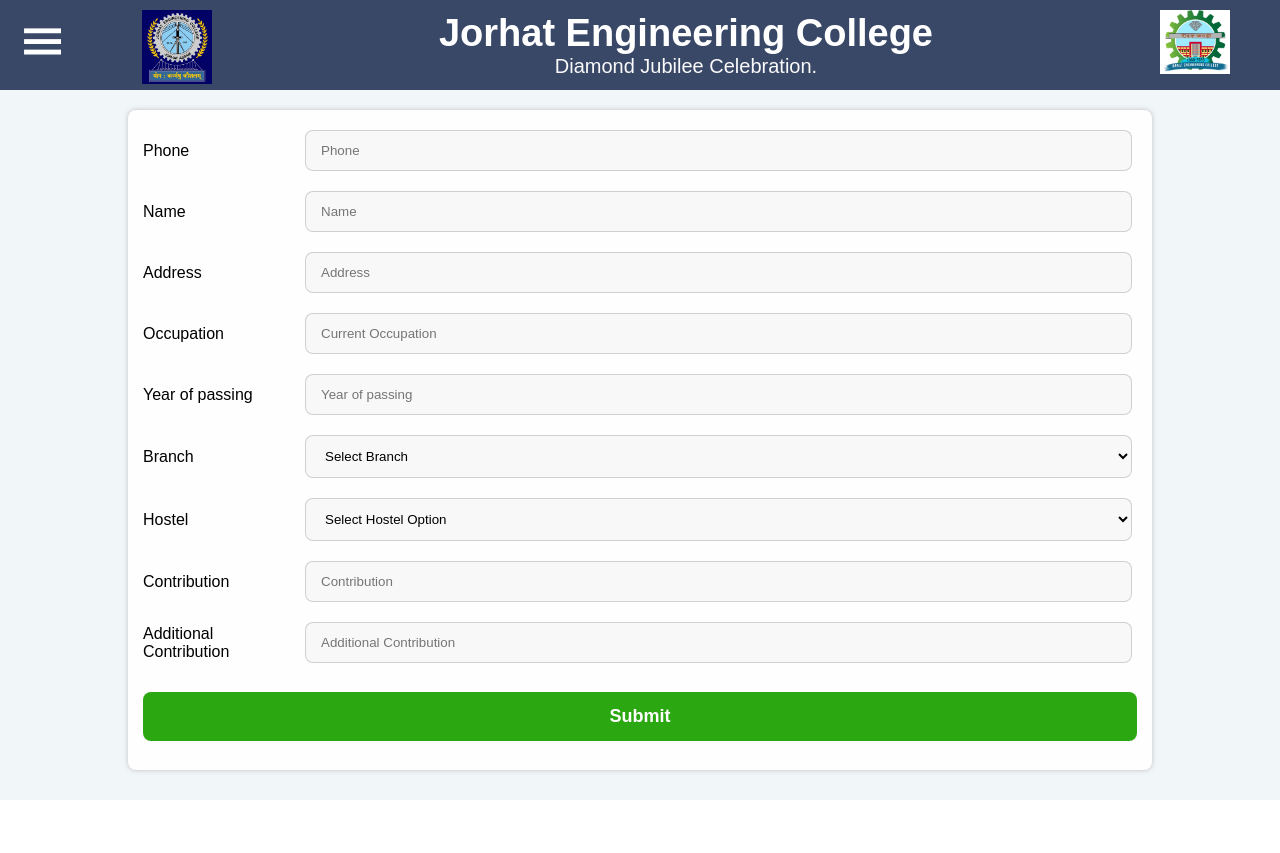
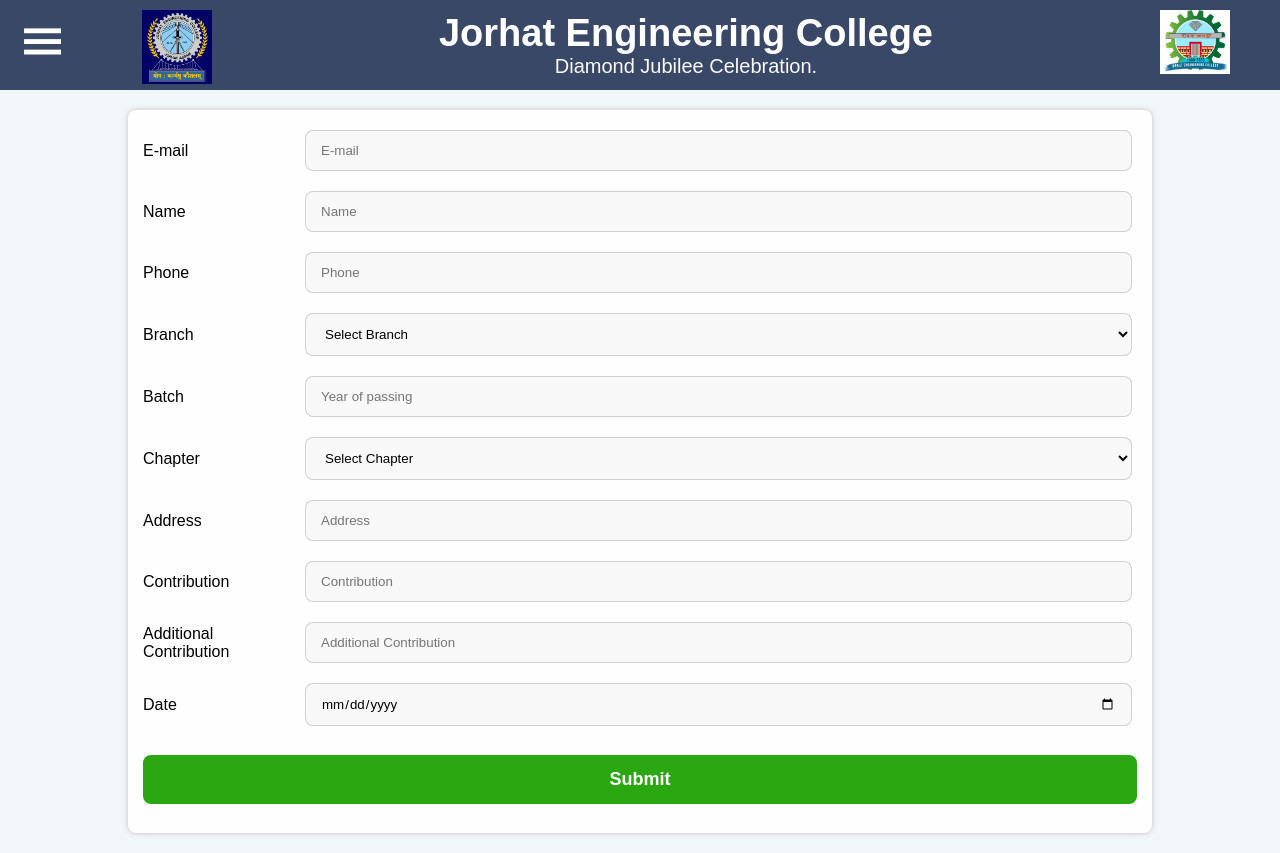
Before and after one commit to kaushikmedhi/jec, a PHP site: page / in a window 1280 px wide. Before the commit the page ends 800 px from the top, so only its background shows below. Run offline with PHP 8.4, Linux system fonts and the light colour scheme.

Commit message:
update 5oct

```diff
--- a/index.php
+++ b/index.php
@@ -41,25 +41,20 @@
 
                 <form action="reg.php" method="POST">
                     <div class="row">
-                        <label>Phone</label>
-                        <input type="number" min="10" name="phone" id="phone" onkeyup="GetDetail(this.value)" placeholder="Phone" required>
+                        <label>E-mail</label>
+                        <input type="email" name="email" id="email" onkeyup="GetDetail(this.value)" placeholder="E-mail" required>
                     </div>
+
                     <div class="row">
                         <label>Name</label>
                         <input type="text" name="name" id="name" placeholder="Name" required>
                     </div>
                     <div class="row">
-                        <label>Address</label>
-                        <input type="text" name="address" id="address" placeholder="Address" required>
+                        <label>Phone</label>
+                        <input type="number" min="10" name="phone" id="phone" placeholder="Phone">
                     </div>
-                    <div class="row">
-                        <label>Occupation</label>
-                        <input type="text" name="occupation" id="occupation" placeholder="Current Occupation" required>
-                    </div>
-                    <div class="row">
-                        <label>Year of passing</label>
-                        <input type="text" name="yop" id="yop" placeholder="Year of passing" required>
-                    </div>
+
+
                     <div class="row">
                         <label for="Branch">Branch</label>
                         <select name="branch" id="branch">
@@ -80,7 +75,67 @@
 
                         </select>
                     </div>
+
                     <div class="row">
+                        <label>Batch</label>
+                        <input type="number" min="4" max="4" name="yop" id="yop" placeholder="Year of passing">
+                    </div>
+
+                    <div class="row">
+                        <label>Chapter</label>
+                        <select name="chapter" id="chapter">
+
+                            <option value="" selected disabled>Select Chapter</option>
+
+                            <option value="Arunachal Pradesh">Arunachal Pradesh</option>
+
+                            <option value="Bengaluru">Bengaluru</option>
+
+                            <option value="Central Commitee">Central Commitee</option>
+
+                            <option value="Delhi NCR">Delhi NCR</option>
+
+                            <option value="Dibrugarh">Dibrugarh</option>
+
+                            <option value="Digboi">Digboi</option>
+
+                            <option value="Duliajan">Duliajan</option>
+
+                            <option value="Guwahati">Guwahati</option>
+
+                            <option value="Jorhat">Jorhat</option>
+
+                            <option value="Kolkata">Kolkata</option>
+
+                            <option value="Lakhimpur">Lakhimpur</option>
+
+                            <option value="Manipur">Manipur</option>
+
+                            <option value="Mumbai">Mumbai</option>
+
+                            <option value="Nagaon">Nagaon</option>
+
+                            <option value="NRL">NRL</option>
+
+                            <option value="Silchar">Silchar</option>
+
+                            <option value="Sivasagar">Sivasagar</option>
+
+                            <option value="Tezpur">Tezpur</option>
+
+                            <option value="USA">USA</option>
+
+                            <option value="Other">Other</option>
+
+                        </select>
+                    </div>
+
+                    <div class="row">
+                        <label>Address</label>
+                        <input type="text" name="address" id="address" placeholder="Address">
+                    </div>
+
+                    <!-- <div class="row">
                         <label for="hostel">Hostel</label>
                         <select name="hostel" id="hostel" onchange="yesno(this);">
 
@@ -96,7 +151,7 @@
                     <div class="row" id="yes" style="display: none;">
                         <label>Hostel no.</label>
                         <input type="text" name="hostel_no" id="hostel_no" placeholder="Hostel no.">
-                    </div>
+                    </div> -->
 
                     <div class="row">
                         <label>Contribution</label>
@@ -106,6 +161,11 @@
                     <div class="row">
                         <label for="">Additional Contribution</label>
                         <input type="number" min="0" name="add_contribution" id="add_contribution" placeholder="Additional Contribution">
+                    </div>
+
+                    <div class="row">
+                        <label for="">Date</label>
+                        <input type="date" name="date" id="date" required>
                     </div>
 
                     <div class="row">
@@ -136,26 +196,28 @@
     <script>
         function GetDetail(str) {
             input_name = document.getElementById("name");
+            input_phone = document.getElementById("phone");
+            input_branch = document.getElementById("branch");
+            input_yop = document.getElementById("yop");
+            input_chapter = document.getElementById("chapter");
             input_address = document.getElementById("address");
-            input_occupation = document.getElementById("occupation");
-            input_yop = document.getElementById("yop");
-            input_branch = document.getElementById("branch");
-            input_hostel = document.getElementById("hostel");
-            input_hostel_no = document.getElementById("hostel_no");
             input_contribution = document.getElementById("contribution");
+            input_add_contribution = document.getElementById("add_contribution");
+            input_date = document.getElementById("date");
 
             if (str.length == 0) {
 
 
 
                 input_name.value = "";
+                input_phone.value = "";
+                input_branch.value = "";
+                input_yop.value = "";
+                input_chapter.value = "";
                 input_address.value = "";
-                input_occupation.value = "";
-                input_yop.value = "";
-                input_branch.value = "";
-                input_hostel.value = "";
-                input_hostel_no.value = "";
                 input_contribution.value = "";
+                input_add_contribution.value = "";
+                input_date.value = "";
                 return;
             } else {
 
@@ -171,54 +233,55 @@
                         if (myObj === null) {
                             input_name.readOnly = false;
                             input_address.readOnly = false;
-                            input_occupation.readOnly = false;
+                            input_phone.readOnly = false;
                             input_yop.readOnly = false;
                             input_branch.disabled = false;
-                            input_hostel.disabled = false;
+                            input_chapter.disabled = false;
                             input_contribution.readOnly = false;
 
                             input_name.value = "";
                             input_address.value = "";
-                            input_occupation.value = "";
+                            input_phone.value = "";
                             input_yop.value = "";
                             input_branch.value = "";
-                            input_hostel.value = "";
-                            input_hostel_no.value = "";
+                            input_chapter.value = "";
                             input_contribution.value = "";
+                            input_add_contribution.value = "";
+                            input_date.value = "";
                         }
 
                         input_name.value = myObj[0];
-                        input_address.value = myObj[1];
+                        input_phone.value = myObj[1];
+                        input_branch.value = myObj[2];
+                        input_yop.value = myObj[3];
+                        input_chapter.value = myObj[4];
+                        input_address.value = myObj[5];
+                        input_contribution.value = myObj[6];
+                        input_add_contribution.value = myObj[7];
+                        input_date.value = myObj[8];
 
-                        input_occupation.value = myObj[2];
-                        input_yop.value = myObj[3];
-                        input_branch.value = myObj[4];
-                        input_hostel.value = myObj[5];
-                        input_hostel_no.value = myObj[6];
-                        input_contribution.value = myObj[7];
 
                         input_name.readOnly = true;
                         input_address.readOnly = true;
-                        input_occupation.readOnly = true;
+                        input_phone.readOnly = true;
                         input_yop.readOnly = true;
                         input_branch.readOnly = true;
-                        input_hostel.readOnly = true;
-                        input_hostel_no.readOnly = true;
+                        input_chapter.readOnly = true;
                         input_contribution.readOnly = true;
                     }
 
 
                 };
 
-                xmlhttp.open("GET", "getdetails.php?phone=" + str, true);
+                xmlhttp.open("GET", "getdetails.php?email=" + str, true);
 
                 xmlhttp.send();
             }
         }
     </script>
 
-
-    <script>
+    <!-- hostel field show/hide -->
+    <!-- <script>
         function yesno(that) {
             if (that.value == "yes") {
                 document.getElementById("yes").style.display = "flex";
@@ -226,9 +289,9 @@
                 document.getElementById("yes").style.display = "none";
             }
         }
-    </script>
+    </script> -->
 
-<script src="modal-nav.js"></script>
+    <script src="modal-nav.js"></script>
 
 </body>
 
--- a/nav.php
+++ b/nav.php
@@ -8,14 +8,19 @@
         <center>
             <div class="line"></div>
         </center>
+        <br>
 
         <div class="modal-options">
            <a href="index.php">Register New Alumni</a>
         </div>
         <br>
         <div class="modal-options">
-           <a href="viewalu.php">View New Alumni</a>
+           <a href="viewalu.php">View Alumni</a>
         </div>
+        <br>
+        <center>
+            <div class="line"></div>
+        </center>
         <br>
         <div class="modal-options">
            <a href="reg_prev_alumni.php">Insert Previously Registered Alumni</a>
--- a/prev_alumni.php
+++ b/prev_alumni.php
@@ -41,6 +41,7 @@
     <?php include('nav.php'); ?>
 
     <main>
+
     <center>
     <div class="search">
                 <input type="text" id="search" placeholder="Type here to Search...">
--- a/st.css
+++ b/st.css
@@ -199,6 +199,16 @@
     100% {transform: translateX(0); opacity: 1;}
 }
 
+table{
+    border-spacing: 0;
+    table-layout: fixed;
+}
+table th, td{
+    border: 1px solid rgba(0, 0, 0, 0.555);
+    word-break: break-all;
+}
+
+
 .search{
     width: 70%;
     padding: 20px;
```
Also changed, not shown: getdetails.php (+9 -8 lines), jec.sql (renamed from jec (1).sql, +19 -16 lines), reg.php (+8 -8 lines), viewalu.php (+46 -38 lines).
